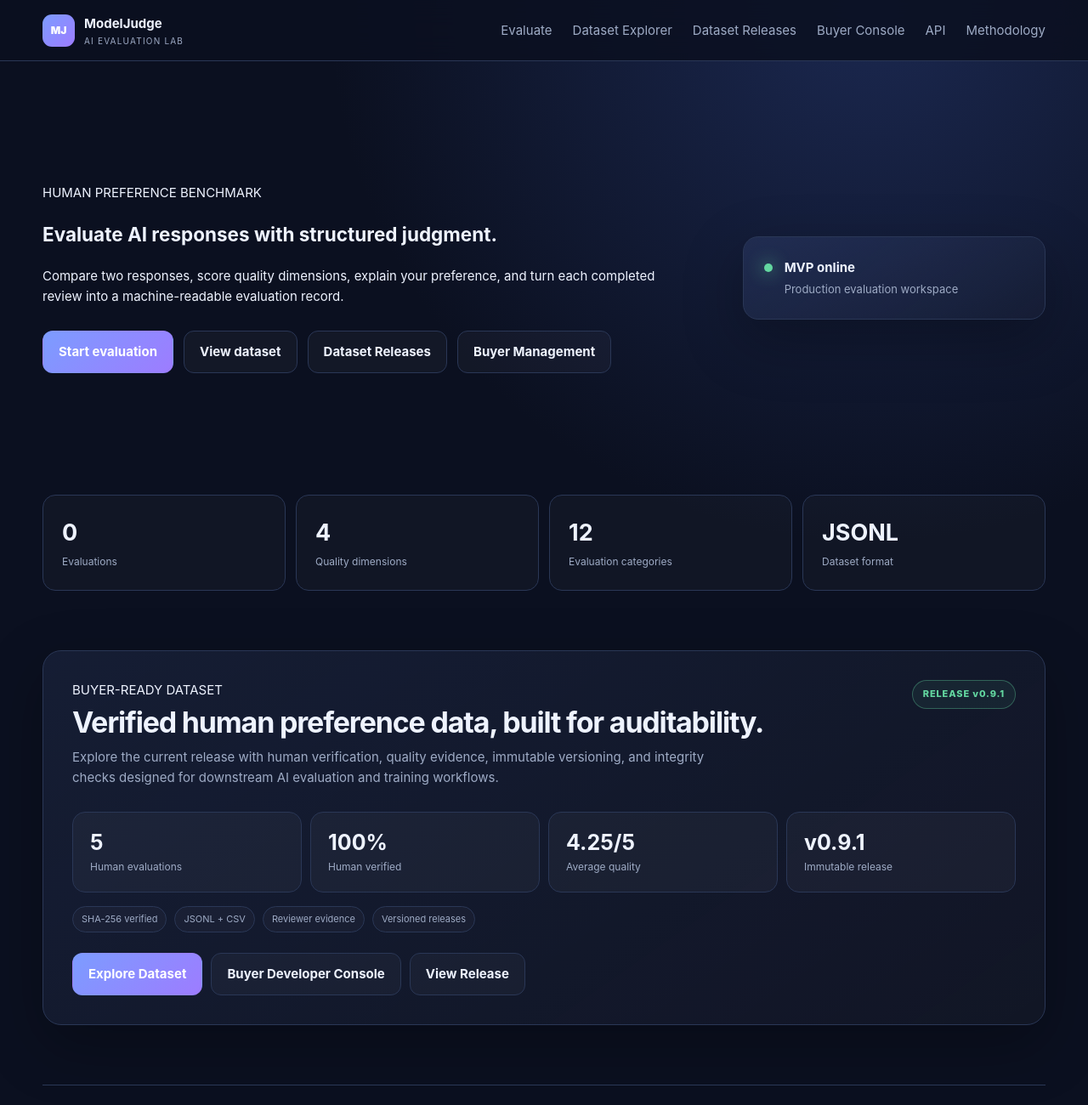
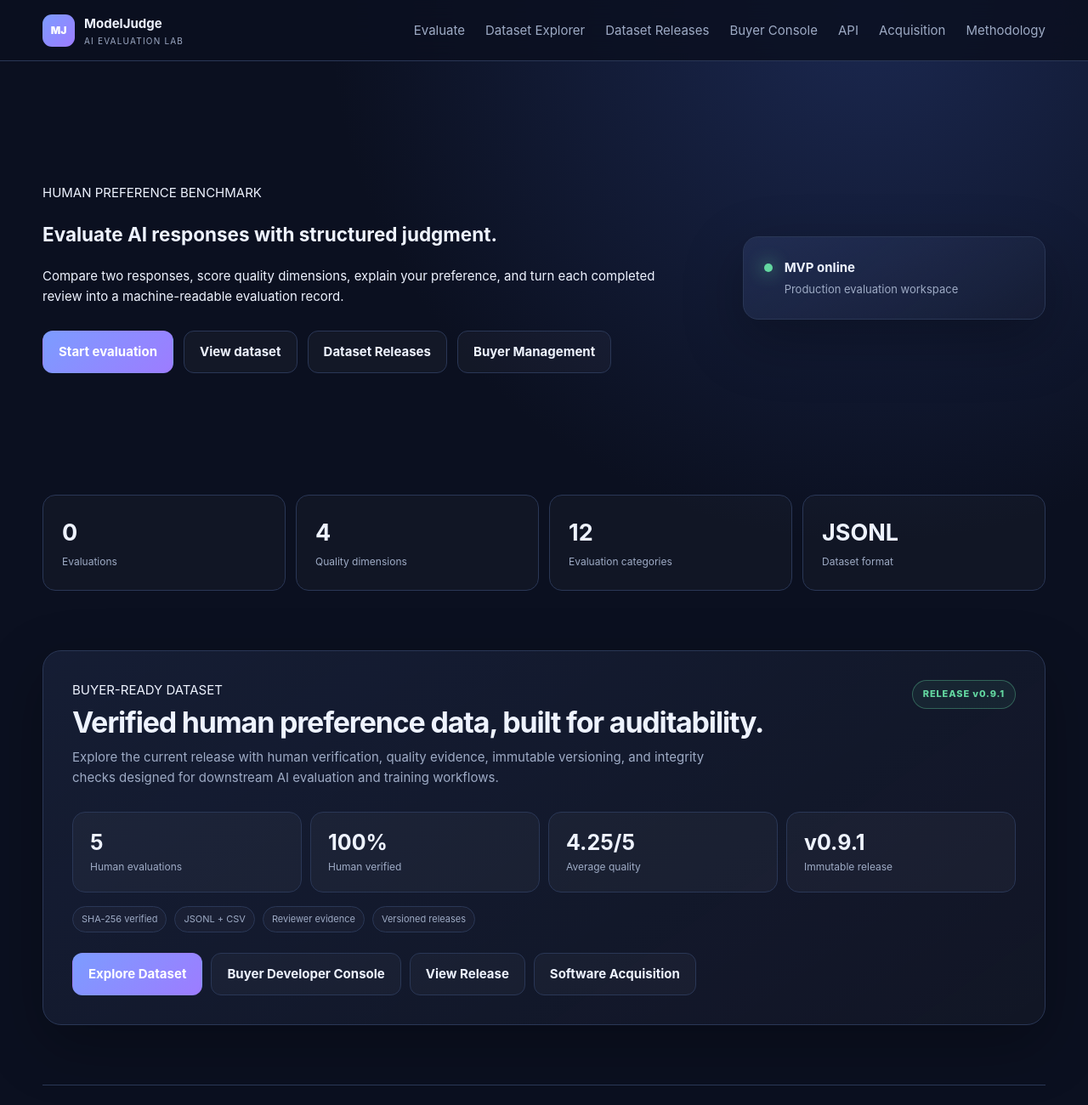
Before and after one commit to imaginationai31-sys/modeljudge-ai, a website: page frontend/index.html in a window 1280 px wide. Shown: the top 1300 px of the page at 85% size. Drawn offline with Linux system fonts and the light colour scheme; no server answers.

Commit message:
Add acquisition navigation to homepage

```diff
--- a/frontend/index.html
+++ b/frontend/index.html
@@ -19,6 +19,7 @@
       <a href="releases.html">Dataset Releases</a>
       <a href="buyer.html">Buyer Console</a>
       <a href="api.html">API</a>
+      <a href="acquisition.html">Acquisition</a>
       <a href="#methodology">Methodology</a>
     </nav>
   </header>
@@ -74,6 +75,7 @@
         <a class="button primary" href="dashboard.html">Explore Dataset</a>
         <a class="button secondary" href="buyer.html">Buyer Developer Console</a>
         <a class="button secondary" href="releases.html">View Release</a>
+        <a class="button secondary" href="acquisition.html">Software Acquisition</a>
       </div>
     </section>
 
```
